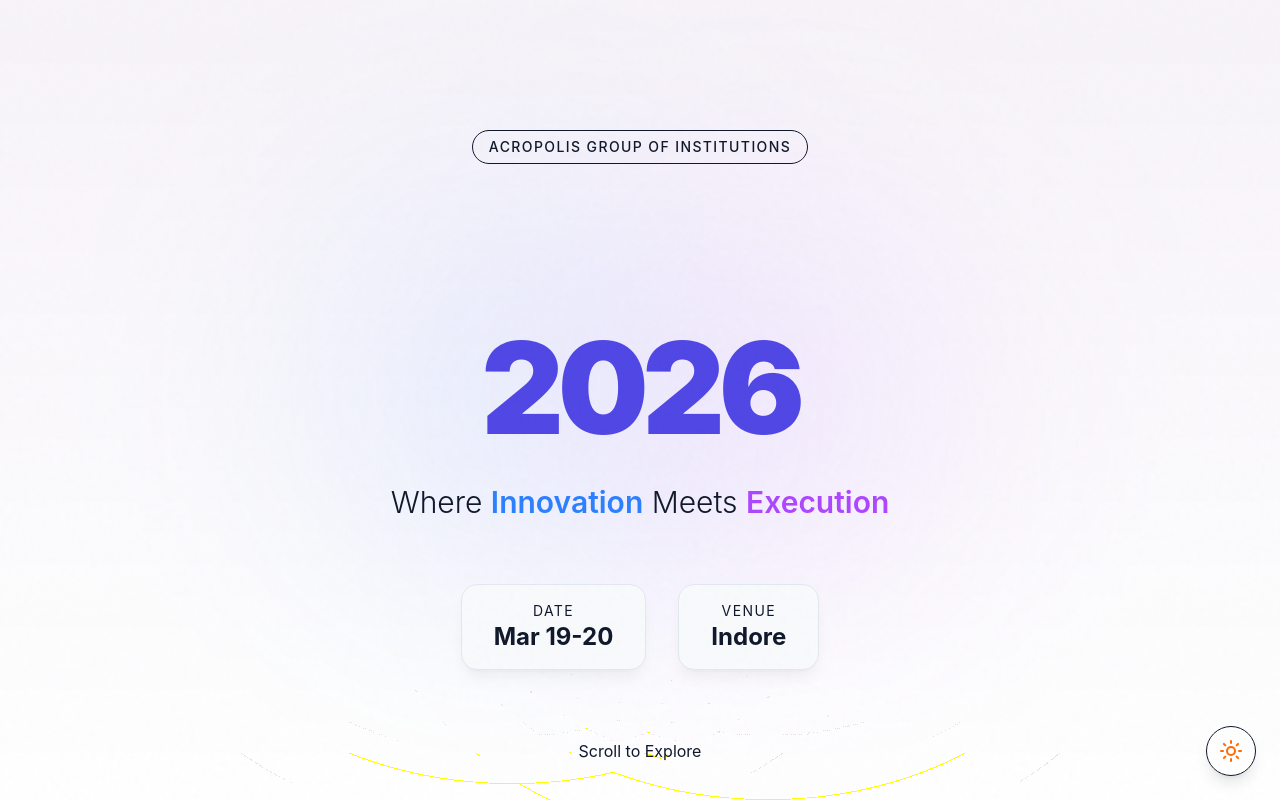
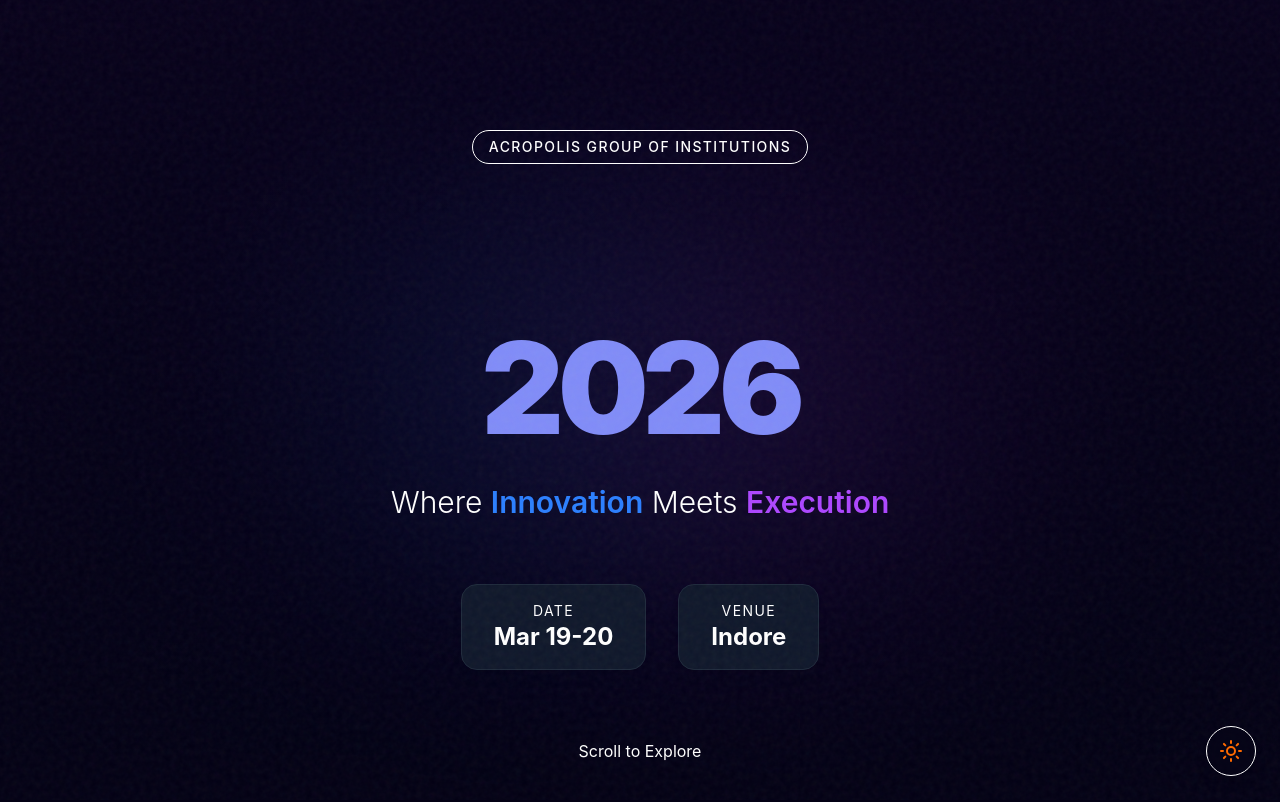
Before and after one commit to Ansh-mick27/AIIHFound_E_summit, a Next.js app: page / in a window 1280 px wide. Shown: the top 802 px of the page. Built offline with nearby package versions, Linux system fonts and the light colour scheme.

Commit message:
Fix theme toggle selector and improve light mode readability

```diff
--- a/src/app/globals.css
+++ b/src/app/globals.css
@@ -14,7 +14,7 @@
   --noise-opacity: 0.03;
 }
 
-[data-theme='dark'] {
+.dark {
   /* Dark Mode (Cyber-Physical) */
   --background: #030014;
   --foreground: #ffffff;
```
